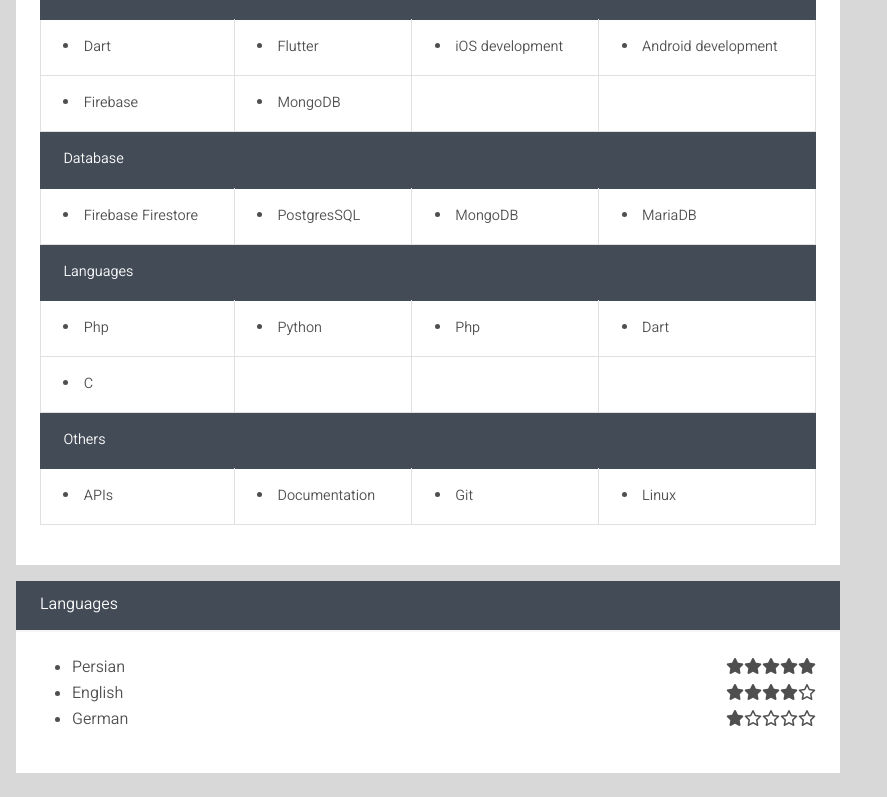
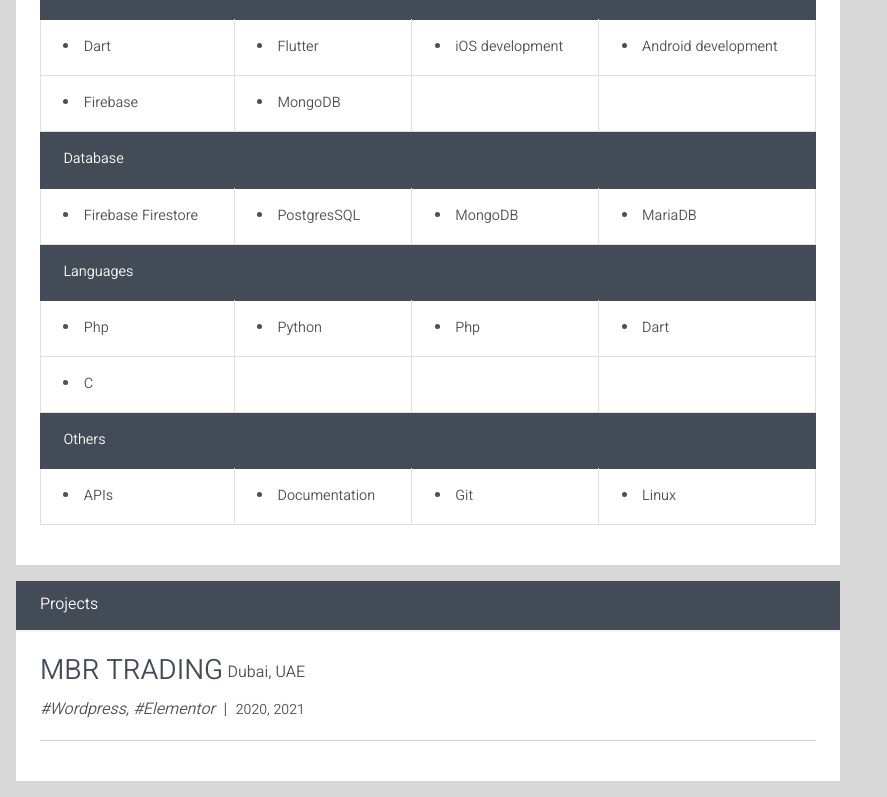
Before and after one commit to BlackIQ/amirhossein.info, a React (Create React App) app: page / in a window 1280 px wide. Shown: the part 1945-2742 px from the top of the page, without its empty margins (0-887 px from the left). Built offline with nearby package versions, Linux system fonts and the light colour scheme; a web font is replaced by a local one.

Commit message:
Added MBE Trading

```diff
--- a/src/App.js
+++ b/src/App.js
@@ -254,41 +254,24 @@
                     </div>
                     <div className="card rounded-0 shadow-0 mb-3">
                         <div className="card-header rounded-0">
-                            Languages
+                            Projects
                         </div>
                         <div className="card-body">
-                            <ul>
-                                <li>
-                                    Persian
-                                    <span className="float-end">
-                                        <i className="fa fa-star"></i>
-                                        <i className="fa fa-star"></i>
-                                        <i className="fa fa-star"></i>
-                                        <i className="fa fa-star"></i>
-                                        <i className="fa fa-star"></i>
-                                    </span>
-                                </li>
-                                <li>
-                                    English
-                                    <span className="float-end">
-                                        <i className="fa fa-star"></i>
-                                        <i className="fa fa-star"></i>
-                                        <i className="fa fa-star"></i>
-                                        <i className="fa fa-star"></i>
-                                        <i className="fa fa-star-o"></i>
-                                    </span>
-                                </li>
-                                <li>
-                                    German
-                                    <span className="float-end">
-                                        <i className="fa fa-star"></i>
-                                        <i className="fa fa-star-o"></i>
-                                        <i className="fa fa-star-o"></i>
-                                        <i className="fa fa-star-o"></i>
-                                        <i className="fa fa-star-o"></i>
-                                    </span>
-                                </li>
-                            </ul>
+                            <div className='project'>
+                                <div className="d-flex justify-content-start align-items-center">
+                                    <h3 className='font-weight-bold darkbluenavy-fore'><a href='https://mbrtrading.com' className='text-reset' target='_blank'>MBR TRADING</a></h3>
+                                    &nbsp;
+                                    <h6>Dubai, UAE</h6>
+                                </div>
+                                <div className="d-flex justify-content-start align-items-center">
+                                    <i>#Wordpress, #Elementor</i>
+                                    &nbsp;
+                                    |
+                                    &nbsp;
+                                    <small>2020, 2021</small>
+                                </div>
+                            </div>
+                            <hr/>
                         </div>
                     </div>
                 </div>
```
